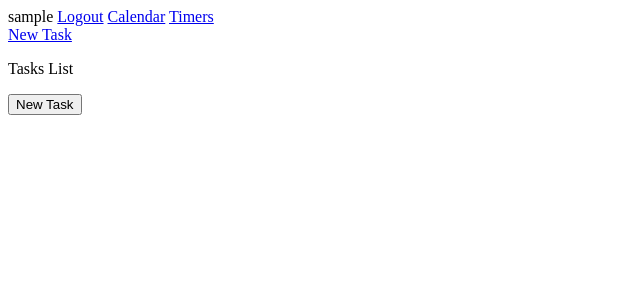
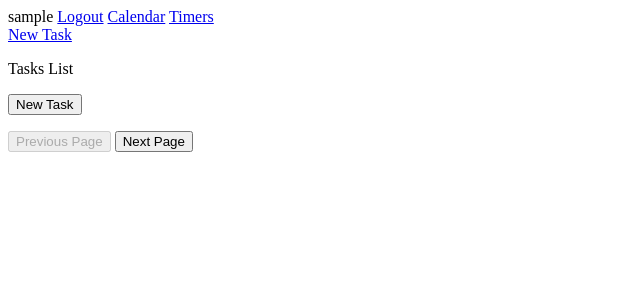
Before and after one commit to prdepinho/mycal, a Django app: page /calapp/tasks/ in a window 1280 px wide. Shown: the top 300 px of the page, without its empty margins (0-640 px from the left). Run offline with Django 5.2, Linux system fonts and the light colour scheme; the visitor is signed in with stand-in values (Sample User, id 1); data that the repository does not hold is empty.

Commit message:
paginated tasks

```diff
--- a/calapp/templates/tasks/tasks_list.html
+++ b/calapp/templates/tasks/tasks_list.html
@@ -19,7 +19,12 @@
       <button type="button" onclick="new_task()">New Task</button>
     </p>
 
-    <div id="all_tasks_div">
+    <div id="all_tasks_div"> </div>
+    <div>
+      <p>
+        <button id="prev_button" onclick="prev_page()">Previous Page</button>
+        <button id="next_button" onclick="next_page()">Next Page</button>
+      </p>
     </div>
 
   </div>
@@ -27,7 +32,81 @@
 </body>
 
 <script>
+  var page = 1;
+  var obj_per_page = 5;
+  var has_next_page = true;
+
   window.onload = function() {
+    document.getElementById("prev_button").disabled = true;
+    display_page(page);
+    // load_data_serversize();
+  }
+
+  function display_page(page) {
+    send("POST", "/calapp/tasks_get_parents",
+      {
+        "obj_per_page": obj_per_page,
+        "page": page,
+        "mode": "all",
+      },
+      function(request) {
+        var response = JSON.parse(request.responseText);
+        console.log(response);
+        var tasks = response['objects'];
+        has_next_page = response['has_next'];
+        document.getElementById("next_button").disabled = !has_next_page;
+        for (const task of tasks) {
+          var all_tasks = document.getElementById("all_tasks_div");
+          all_tasks.append(new_task_tag(task.id));
+          document.getElementById("title_input_"+task.id).value = task.title;
+          document.getElementById("priority_input_"+task.id).value = task.priority;
+          document.getElementById("deadline_input_"+task.id).value = task.deadline;
+          document.getElementById("done_input_"+task.id).checked = task.done;
+
+          send("POST", "/calapp/tasks_get_children",
+            {
+              "parent_id": task.id
+            },
+            function(request) {
+              var response = JSON.parse(request.responseText);
+              console.log(response);
+              var tasks = response['objects'];
+              var has_next_page = response['has_next'];
+              for (const child of tasks) {
+                var all_tasks = document.getElementById("children_"+task.id);
+                all_tasks.append(new_child_task_tag(child.id));
+                document.getElementById("title_input_"+child.id).value = child.title;
+                document.getElementById("priority_input_"+child.id).value = child.priority;
+                document.getElementById("done_input_"+child.id).checked = child.done;
+              }
+            });
+
+        }
+      })
+
+  }
+
+  function prev_page() {
+    var all_tasks = document.getElementById("all_tasks_div");
+    all_tasks.innerHTML = "";
+    page -= 1;
+    if (page == 1) {
+      document.getElementById("prev_button").disabled = true;
+    }
+    display_page(page);
+  }
+
+  function next_page() {
+    var all_tasks = document.getElementById("all_tasks_div");
+    all_tasks.innerHTML = "";
+    page += 1;
+    if (page > 1) {
+      document.getElementById("prev_button").disabled = false;
+    }
+    display_page(page);
+  }
+
+  function load_data_serversize() {
     {% for task in tasks %}
       {% if task.parent == nil %}
       var all_tasks = document.getElementById("all_tasks_div");
@@ -183,6 +262,7 @@
   }
 
   function send(method, endpoint, data, callback=function(request){}) {
+    return new Promise((resolve, reject) => {
       const xhr = new XMLHttpRequest();
       xhr.open(method, endpoint, true);
       xhr.setRequestHeader('X-CSRFToken', "{{csrf_token}}");
@@ -190,9 +270,11 @@
       xhr.onreadystatechange = function() {
         if (xhr.readyState == 4) {
           callback(xhr);
+          resolve('success')
         }
       };
       xhr.send(JSON.stringify(data));
+    });
   }
 </script>
 
--- a/calapp/urls.py
+++ b/calapp/urls.py
@@ -32,11 +32,11 @@ urlpatterns = [
         path("tasks/", views.tasks_list, name="tasks_list"),
         path("tasks/<str:mode>", views.tasks_list, name="tasks_list"),
         path("tasks/<int:id>", views.tasks_detail, name="tasks_detail"),
+        path("tasks_get_parents", views.tasks_get_parents, name="tasks_parents"),
+        path("tasks_get_children", views.tasks_get_children, name="tasks_children"),
         path("tasks_create", views.tasks_create, name="tasks_create"),
         path("tasks_create_child", views.tasks_create_child, name="tasks_create_child"),
         path("tasks_update", views.tasks_update, name="tasks_update"),
         path("tasks_delete", views.tasks_delete, name="tasks_delete"),
 
-
-
         ]
--- a/calapp/views.py
+++ b/calapp/views.py
@@ -6,6 +6,7 @@ from django.shortcuts import render
 from django.contrib.auth import logout
 from django.contrib.auth.forms import UserCreationForm
 from django.contrib.auth.decorators import login_required
+from django.core.paginator import Paginator, EmptyPage
 from django.db.models import Q
 import datetime
 import calendar
@@ -339,8 +340,57 @@ def tasks_detail(request, id):
     pass
 
 @login_required(login_url="/calapp/accounts/login")
-def tasks_get(request):
-    pass
+def tasks_get_parents(request):
+    if request.method == "POST":
+        try:
+            data = json.loads(request.body)
+            obj_per_page = data['obj_per_page']
+            page = data['page']
+            mode = data['mode']
+
+            if mode == "all":
+                tasks = Task.objects.filter(
+                        Q(owner=request.user.username) & Q(parent=None)
+                        ).order_by('priority').reverse()
+            elif mode == "done":
+                tasks = Task.objects.filter(
+                        Q(owner=request.user.username) & Q(parent=None) & Q(done=True)
+                        ).order_by('priority').reverse()
+            elif mode == "active":
+                tasks = Task.objects.filter(
+                        Q(owner=request.user.username) & Q(parent=None) & Q(done=False)
+                        ).order_by('priority').reverse()
+            else:
+                return JsonResponse({}, status=400)
+
+            paginator = Paginator(tasks, obj_per_page)
+            page = paginator.page(page)
+            objects = list(page.object_list.values())
+
+            return JsonResponse({"objects": objects, "has_next": page.has_next()}, status=200)
+        except EmptyPage:
+            JsonResponse({}, status=404);
+    else:
+        return JsonResponse({}, status=400)
+
+@login_required(login_url="/calapp/accounts/login")
+def tasks_get_children(request):
+    if request.method == "POST":
+        try:
+            data = json.loads(request.body)
+            parent_id = data['parent_id']
+
+            tasks = Task.objects.filter(
+                    Q(owner=request.user.username) & Q(parent__id=parent_id)
+                    ).order_by('done', '-priority')
+            objects = list(tasks.values())
+
+            return JsonResponse({"objects": objects}, status=200)
+        except EmptyPage:
+            JsonResponse({}, status=404);
+    else:
+        return JsonResponse({}, status=400)
+
 
 
 @login_required(login_url="/calapp/accounts/login")
@@ -377,7 +427,7 @@ def tasks_create_child(request):
                 )
         task.save()
         return JsonResponse({"id": task.id}, status=200)
-    return JsonResponse({}, status=404)
+    return JsonResponse({}, status=400)
 
 @login_required(login_url="/calapp/accounts/login")
 def tasks_update(request):
@@ -394,7 +444,7 @@ def tasks_update(request):
             task.done = data['done']
         task.save()
         return JsonResponse({}, status=200)
-    return JsonResponse({}, status=404)
+    return JsonResponse({}, status=400)
 
 @login_required(login_url="/calapp/accounts/login")
 def tasks_delete(request):
@@ -403,4 +453,4 @@ def tasks_delete(request):
         task = Task.objects.get(pk=data['id'])
         task.delete()
         return JsonResponse({}, status=200)
-    return JsonResponse({}, status=404)
+    return JsonResponse({}, status=400)
```
Lines whose indentation alone changed are shown as unchanged.
